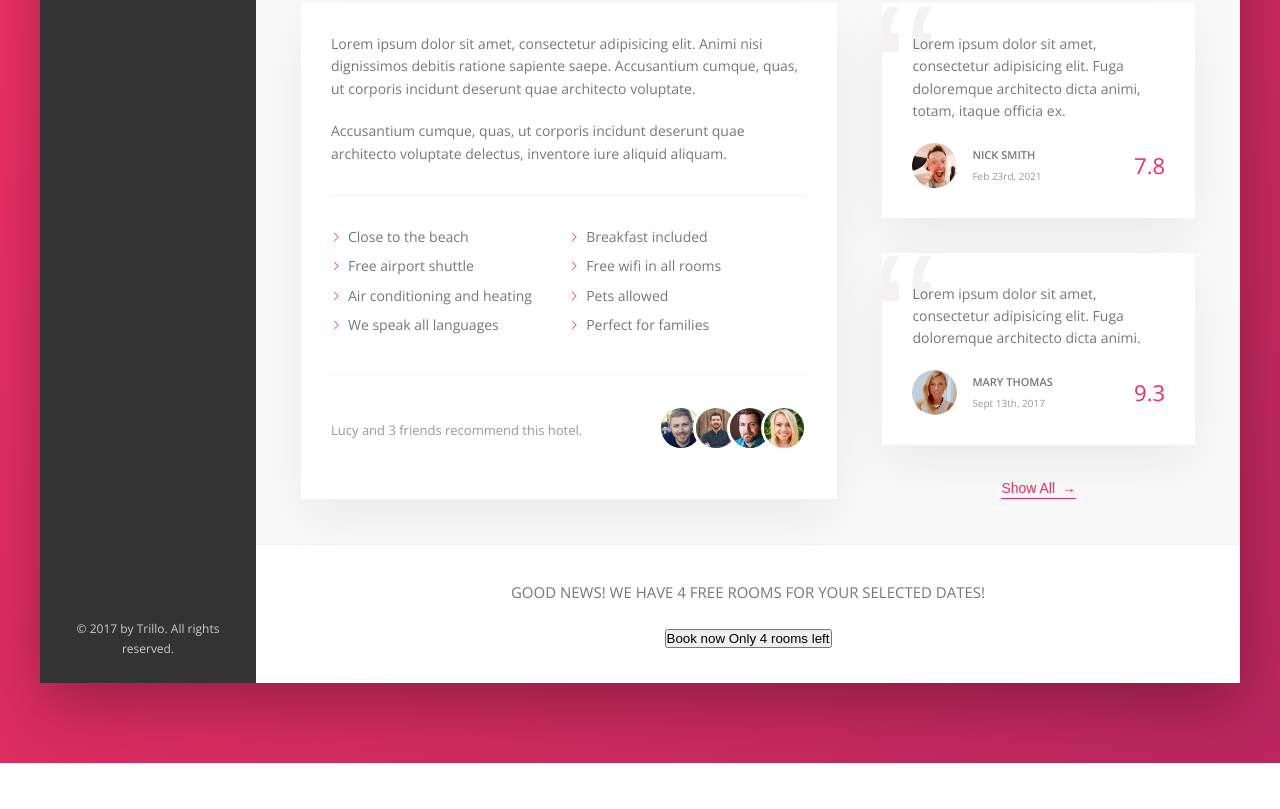
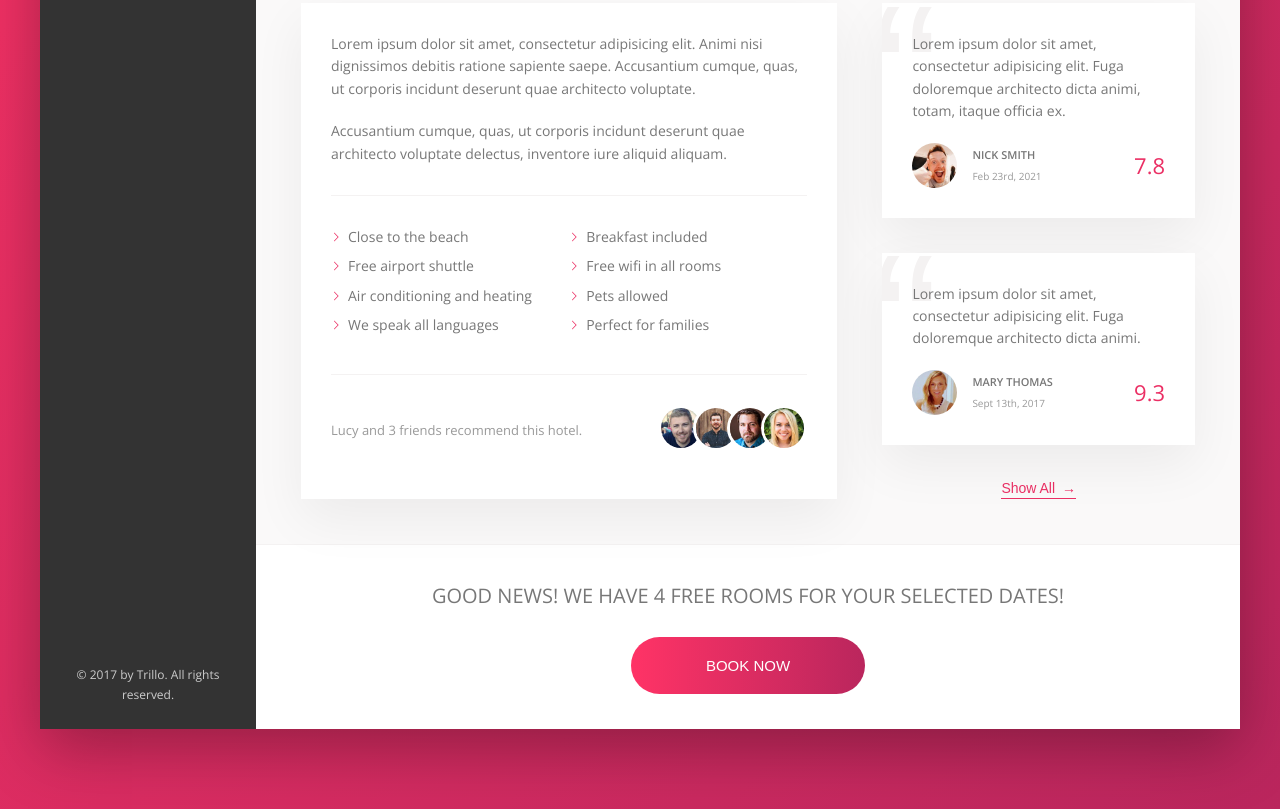
Before and after one commit to yoichimichael/trillo_clone, a website: page index.html in a window 1280 px wide. Shown: the part 644-1453 px from the top of the page. Before the commit the page ends 1407 px from the top, so only its background shows below. Drawn offline with nearby package versions, Linux system fonts and the light colour scheme.

Commit message:
finish styling cta section button

```diff
--- a/sass/_components.scss
+++ b/sass/_components.scss
@@ -541,9 +541,42 @@
   text-align: center;
 
   &__book-now {
-    font-size: 1.5rem;
+    font-size: 2rem;
     font-weight: 300;
     text-transform: uppercase;
     margin-bottom: 2.5rem;
   }
 }
+
+/*
+---------------------------
+  CALL TO ACTION - BUTTON
+---------------------------
+*/
+
+.btn {
+  font-size: 1.5rem;
+  font-weight: 300;
+  text-transform: uppercase;
+  border-radius: 100px;
+  border: none;
+  background-image: linear-gradient(to right, var(--color-primary-light), var(--color-primary-dark));
+  color: #fff;
+  position: relative;
+  overflow: hidden;
+
+  &__visible {
+    display: inline-block;
+    padding: 2rem 7.5rem;
+  }
+
+  &__invisible {
+    display: inline-block;
+    position: absolute;
+    padding: 2rem 0;
+    height: 100%;
+    width: 100%;
+    left: 0;
+    top: -100%;
+  }
+}
```
Also changed, not shown: css/style.css.
